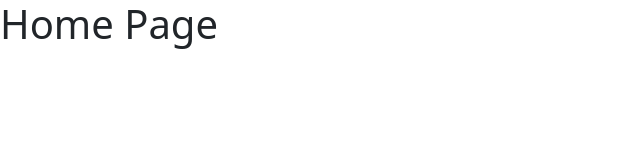
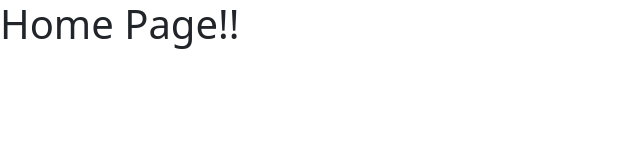
Before and after one commit to gotholy/customerModuleV2, a Vue app in the folder frontend/: page / in a window 1280 px wide. Shown: the top 160 px of the page, without its empty margins (0-640 px from the left). Built offline with nearby package versions, Linux system fonts and the light colour scheme.

Commit message:
branch for merge with main

```diff
--- a/frontend/src/views/HomeView.vue
+++ b/frontend/src/views/HomeView.vue
@@ -1,6 +1,6 @@
 <template>
   <div class="container">
-    <h1>Home Page</h1>
+    <h1>Home Page!!</h1>
     <!-- <aside class="aside">
       <Aside />
     </aside>
```
